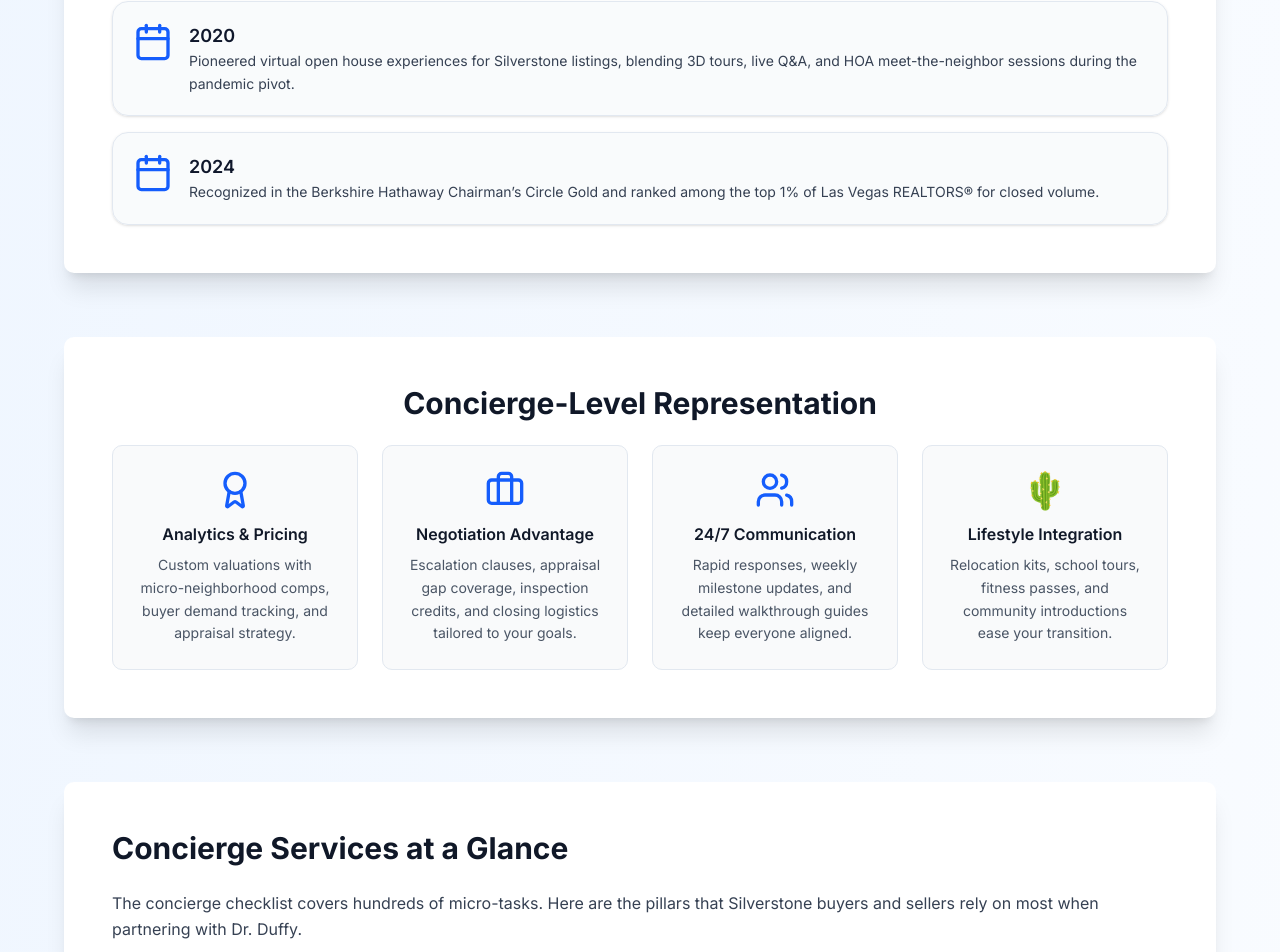
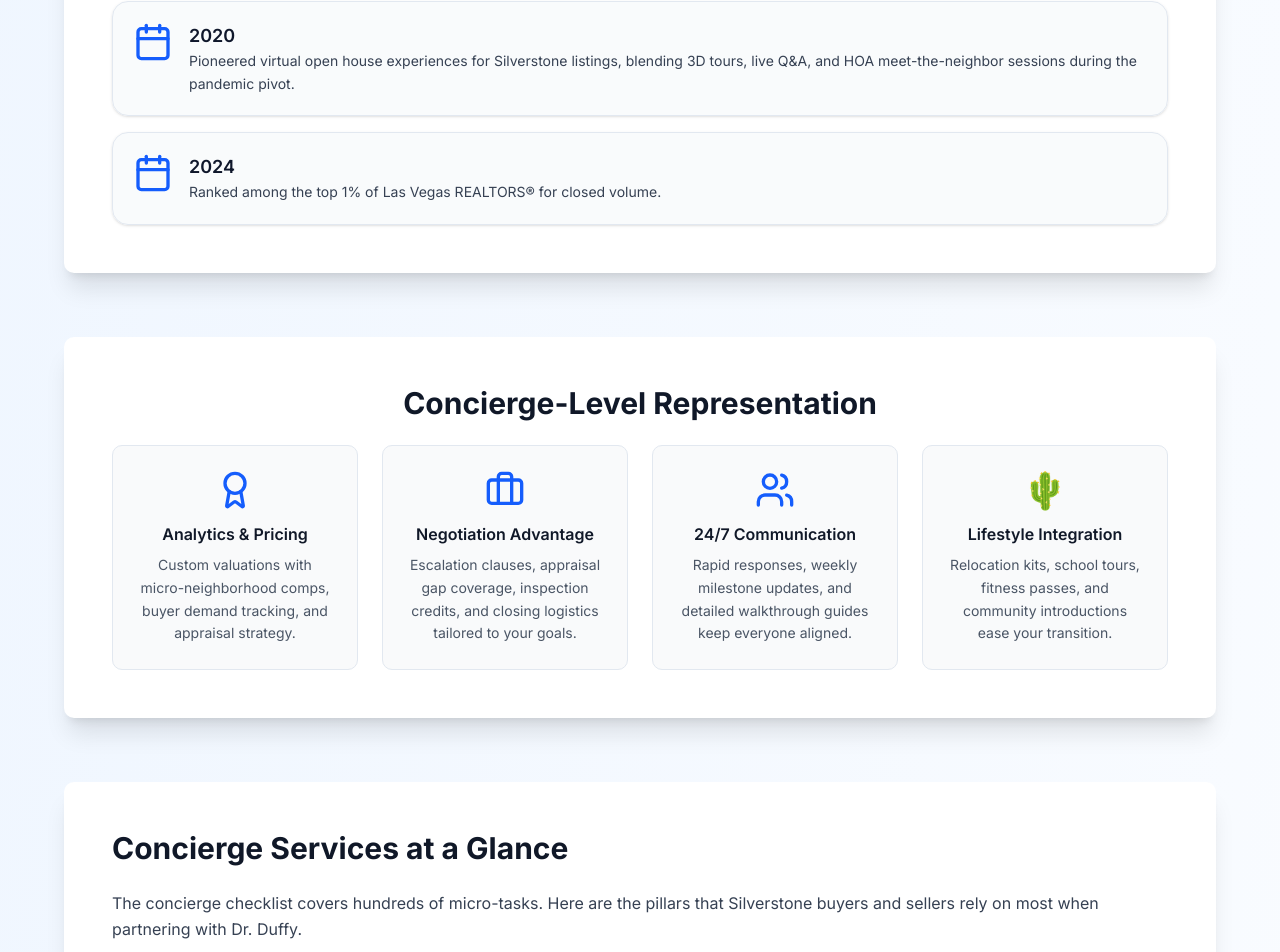
Before and after one commit to DrJanDuffy/silverstoneranchhomes.com, a Next.js app: page /agent in a window 1280 px wide. Shown: the part 1966-2918 px from the top of the page. Built offline with nearby package versions, Linux system fonts and the light colour scheme.

Commit message:
Update 2024 milestone copy

```diff
--- a/app/agent/page.tsx
+++ b/app/agent/page.tsx
@@ -102,7 +102,7 @@ const careerTimeline = [
   {
     year: '2024',
     milestone:
-      'Recognized in the Berkshire Hathaway Chairman’s Circle Gold and ranked among the top 1% of Las Vegas REALTORS® for closed volume.',
+      'Ranked among the top 1% of Las Vegas REALTORS® for closed volume.',
   },
 ]
 
```
